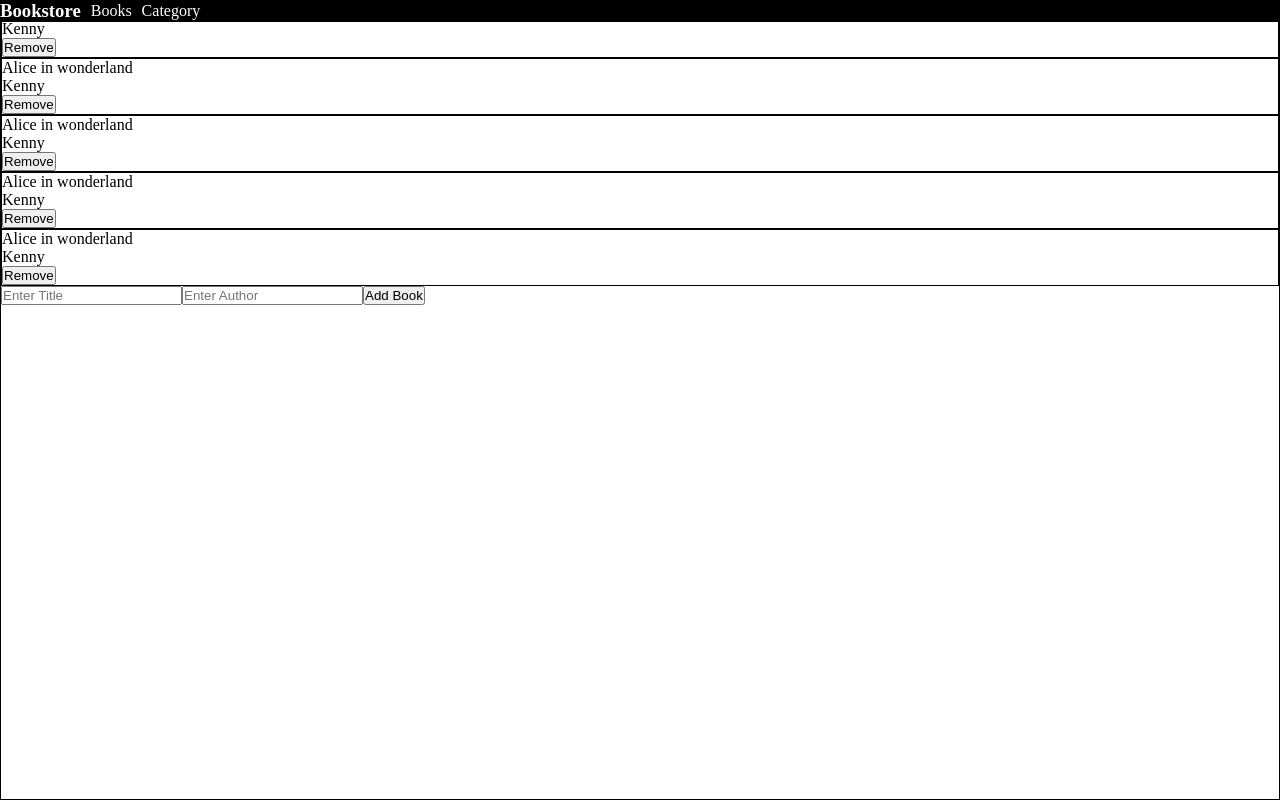
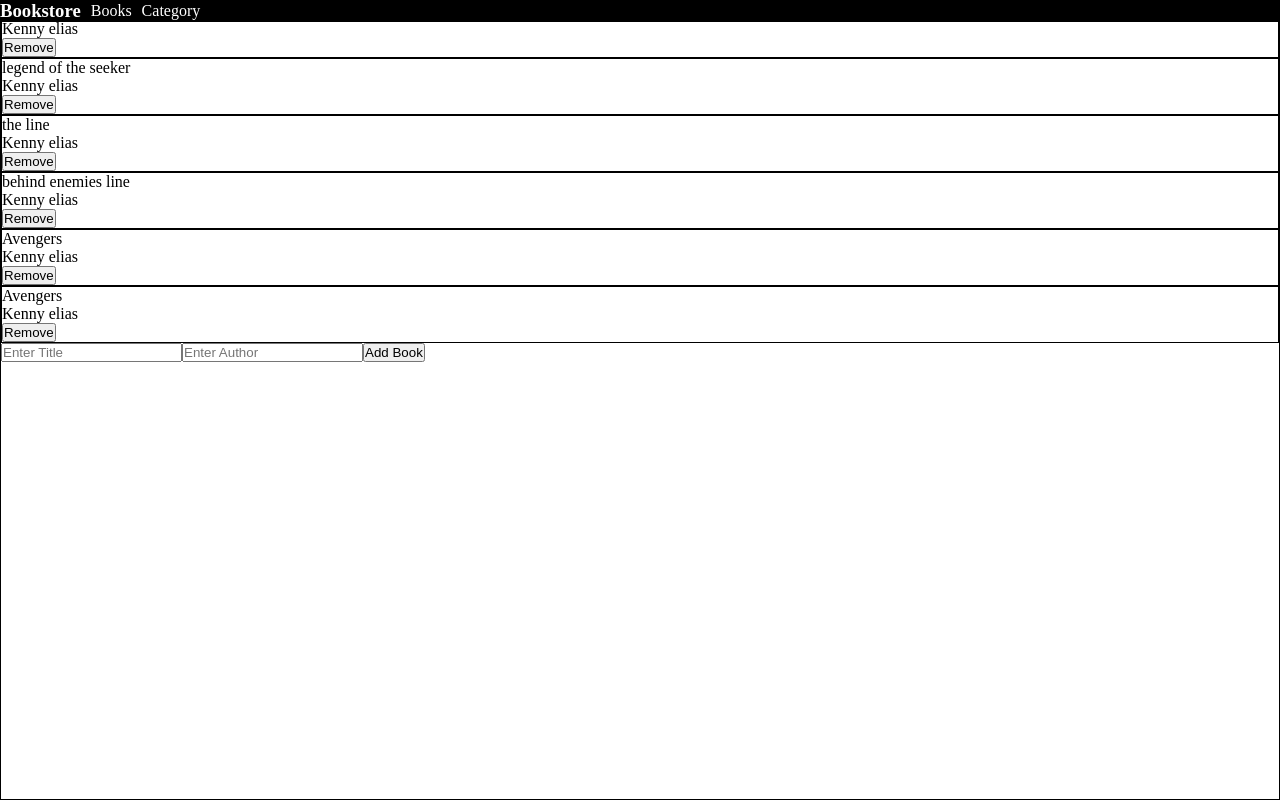
Before and after one commit to kennyegun24/bookstore, a React (Create React App) app: page / in a window 1280 px wide. Built offline with nearby package versions, Linux system fonts and the light colour scheme.

Commit message:
Initiate app functionalities with redux

```diff
--- a/src/components/book.jsx
+++ b/src/components/book.jsx
@@ -1,42 +1,18 @@
 import React from 'react';
+import { useSelector } from 'react-redux';
 import Book from './home';
 import Form from './form';
 
-const data = [
-  {
-    id: 1,
-    title: 'Alice in wonderland',
-    author: 'Kenny',
-  },
-  {
-    id: 1,
-    title: 'Alice in wonderland',
-    author: 'Kenny',
-  },
-  {
-    id: 1,
-    title: 'Alice in wonderland',
-    author: 'Kenny',
-  },
-  {
-    id: 1,
-    title: 'Alice in wonderland',
-    author: 'Kenny',
-  },
-  {
-    id: 1,
-    title: 'Alice in wonderland',
-    author: 'Kenny',
-  },
-];
-
-const Books = () => (
-  <div>
-    {data.map((book) => (
-      <Book key={book.id} title={book.title} author={book.author} />
-    ))}
-    <Form />
-  </div>
-);
+const Books = () => {
+  const books = useSelector((state) => state.books);
+  return (
+    <>
+      {books.map((book) => (
+        <Book key={book.id} id={book.id} title={book.title} author={book.author} />
+      ))}
+      <Form />
+    </>
+  );
+};
 
 export default Books;
--- a/src/components/categories.jsx
+++ b/src/components/categories.jsx
@@ -1,7 +1,21 @@
+import { useDispatch, useSelector } from 'react-redux';
+import {category} from '../redux/categories/categories';
+
 import './category.css';
 
-const Categories = () => (
-  <button className="button" type="button">Check status</button>
-);
+const Categories = () => {
+  const dispatch = useDispatch();
 
+    const status = useSelector((state) => state.categories);
+
+    const statusCheck = () => {
+      dispatch(category());
+    };
+  return (
+    <>
+    <button className="button" type="button" onClick={statusCheck}>Check status</button>
+    <span>{status}</span>
+  </>
+)
+};
 export default Categories;
--- a/src/components/form.jsx
+++ b/src/components/form.jsx
@@ -1,9 +1,41 @@
-const Form = () => (
-  <form action="">
-    <input type="text" placeholder="Enter Title" />
-    <input type="text" placeholder="Enter Author" />
-    <button type="submit">Add Book</button>
-  </form>
-);
+import { addBook } from "../redux/book/book";
+import { useDispatch } from 'react-redux';
+import React, { useState } from 'react';
+import { v4 as uuidv4 } from 'uuid';
+
+const Form = () => {
+  const [title, setTitle] = useState('');
+  const [author, setAuthor] = useState('')
+
+  const dispatch = useDispatch();
+
+  const addNewBook = (e) => {
+    e.preventDefault()
+    const newBook = {
+      id: uuidv4(),
+      title,
+      author,
+    }
+    dispatch(addBook(newBook))
+    setAuthor('')
+    setTitle('')
+  }
+
+  const titleInput = (e) => {
+    setTitle(e.target.value)
+  }
+  console.log(title)
+  const authorInput = (e) => {
+    setAuthor(e.target.value)
+  }
+
+  return (
+    <form onSubmit={addNewBook}>
+      <input type="text" placeholder="Enter Title" onChange={titleInput} value={title}/>
+      <input type="text" placeholder="Enter Author" onChange={authorInput} value={author}/>
+      <button type="submit">Add Book</button>
+    </form>
+  )
+};
 
 export default Form;
--- a/src/components/home.jsx
+++ b/src/components/home.jsx
@@ -1,17 +1,28 @@
 import './home.css';
 import PropTypes from 'prop-types';
+import { useDispatch } from 'react-redux';
+import { removeBook } from '../redux/book/book';
 
-const Book = ({ title, author }) => (
-  <section className="sec">
-    <p>{title}</p>
-    <p>{author}</p>
-    <button type="button">Remove</button>
-  </section>
-);
+const Book = ({ title, author, id }) => {
+  const dispatch = useDispatch();
+
+  const deleted = () => {
+    dispatch(removeBook(id));
+  }
+
+  return (
+    <section className="sec">
+      <p>{title}</p>
+      <p>{author}</p>
+      <button type="button" onClick={ deleted }>Remove</button>
+    </section>
+  )
+};
 
 Book.propTypes = {
   title: PropTypes.string.isRequired,
   author: PropTypes.string.isRequired,
+  id: PropTypes.string.isRequired,
 };
 
 export default Book;
```
